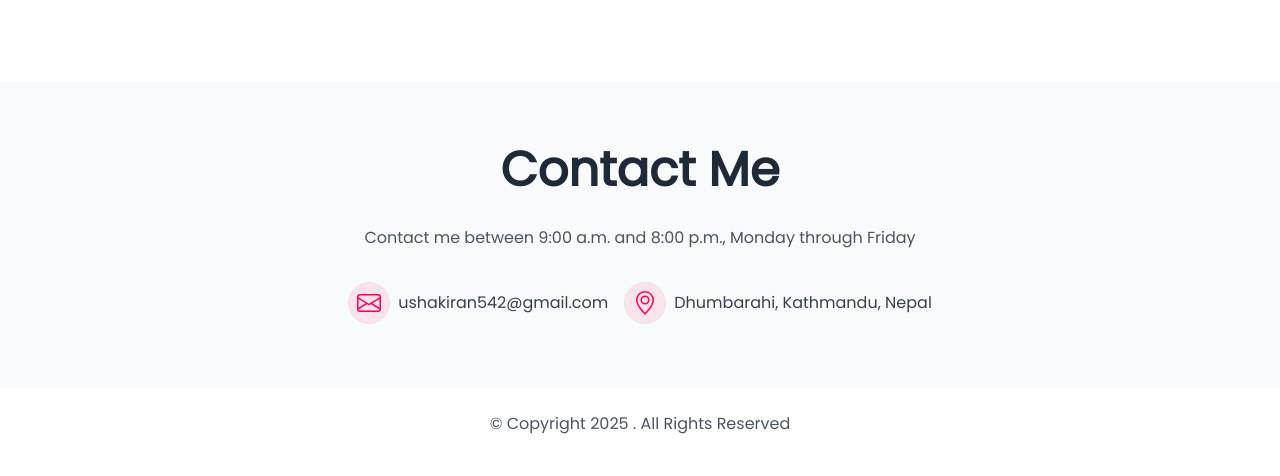
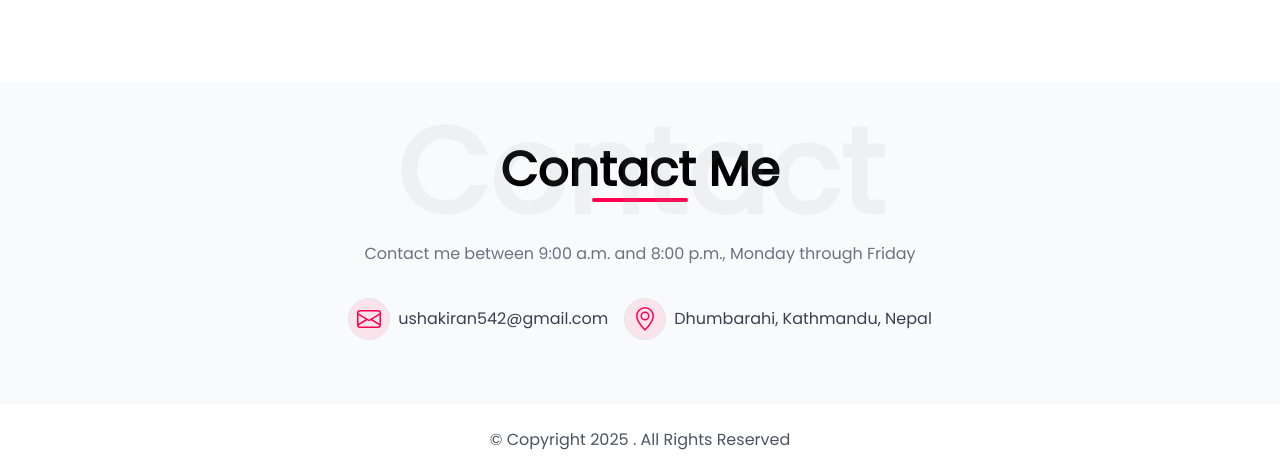
Before and after one commit to ushakiranpudasaini/My-Portfolio, a plain HTML site: page index.html in a window 1280 px wide. Shown: the part 4238-4714 px from the top of the page. Drawn offline with nearby package versions, Linux system fonts and the light colour scheme.

Commit message:
some css changes on heading

```diff
--- a/index.html
+++ b/index.html
@@ -452,7 +452,7 @@
                 <div class="text-center ">
                     <div class="relative flex flex-col items-center">
                         <div
-                            class="absolute hidden md:block -top-16 left-0 text-[120px] text-gray-400 font-bold opacity-10">
+                            class="absolute hidden md:block -top-16 left-8 text-[120px] text-gray-400 font-bold opacity-10">
                             Services
                         </div>
                         <h1 class="text-3xl lg:text-5xl font-bold">
@@ -565,7 +565,7 @@ This ensures faster load times and a better experience across all devices.
                 <div class="text-center ">
                     <div class="relative flex flex-col items-center">
                         <div
-                            class="absolute center hidden md:block -top-16 left-0 text-[120px] text-gray-400 font-bold opacity-10">
+                            class="absolute center hidden md:block -top-16 left-8 text-[120px] text-gray-400 font-bold opacity-10">
                             Portfolio
                         </div>
                         <h1 class="text-3xl lg:text-5xl font-bold">
@@ -708,10 +708,25 @@ This ensures faster load times and a better experience across all devices.
 
 <section id="contact" class="py-16 bg-gray-50">
     <div class="max-w-6xl mx-auto px-4 text-center">
-        <h2 class="text-3xl lg:text-5xl font-bold mb-8 text-gray-800">Contact Me</h2>
-        <p class="mb-8 text-gray-600 ">
-           Contact me between 9:00 a.m. and 8:00 p.m., Monday through Friday
-        </p>
+         <div class="text-center ">
+                    <div class="relative flex flex-col items-center">
+                        <div
+                            class="absolute center hidden md:block -top-16  text-[120px] text-gray-400 font-bold opacity-10">
+                            Contact
+                        </div>
+                        <h1 class="text-3xl lg:text-5xl font-bold">
+                          Contact Me
+                        </h1>
+                        <div class="flex w-24 mt-1 mb-10 overflow-hidden rounded">
+                            <div class="flex-1 h-1 bg-[#FF014F]">
+                            </div>
+                        </div>
+                    </div>
+                    <p class="mb-8 text-base text-center text-gray-500 ">
+                      Contact me between 9:00 a.m. and 8:00 p.m., Monday through Friday
+                    </p>
+                </div>
+
 <div class="flex flex-col items-center gap-4 lg:flex-row lg:justify-center">
     <!-- Email -->
     <div class="flex items-center gap-2">
```
